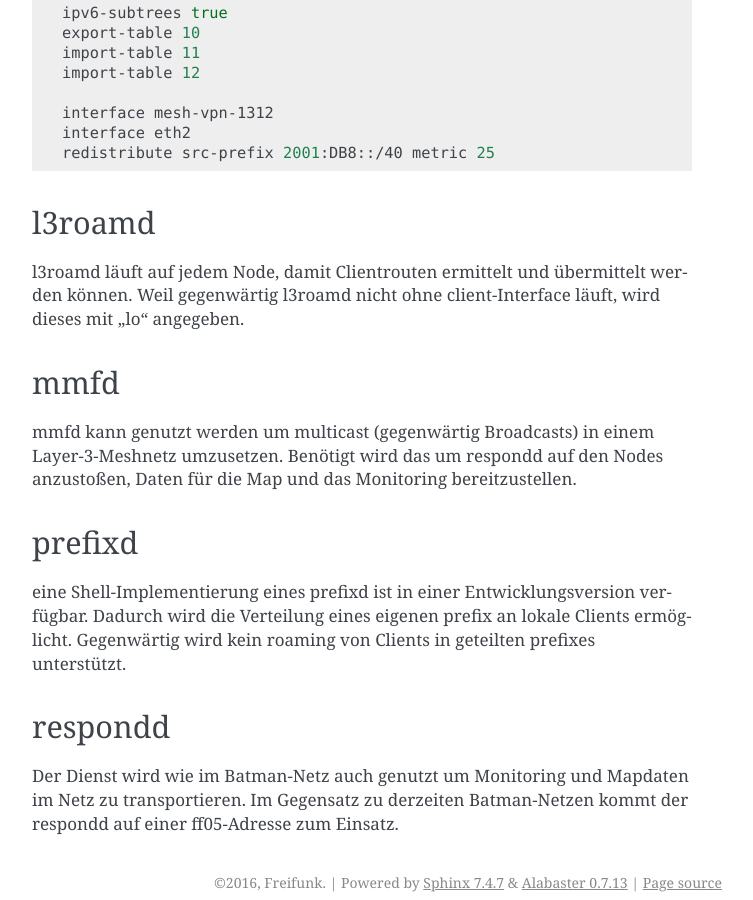
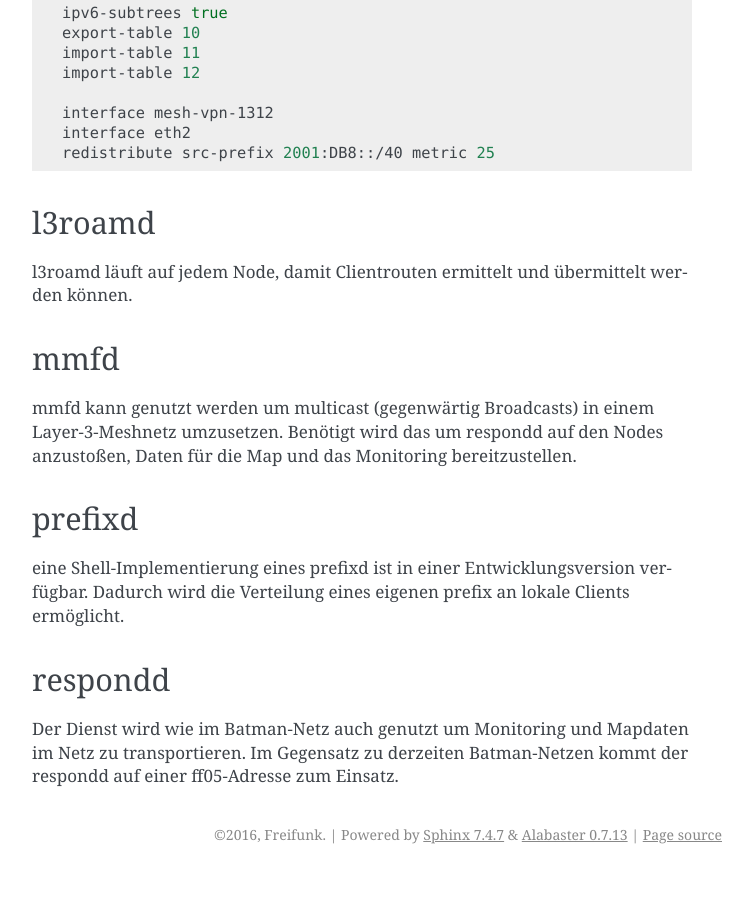
Before and after one commit to freifunk-l3r/readthedocs, a Sphinx documentation site: the page built from docs/components.rst, in a window 1280 px wide and 900 px high, scrolled down 2389 px. Shown: the whole window, without its empty margins (388-1141 px from the left). Built offline with Sphinx 7.4.7, drawn with Linux system fonts in a browser that asks for light colours; after the commit the page ends 3263 px from its top, so only the background shows below that; some of the changed text lies outside the part shown.

Commit message:
Update components.rst

```diff
--- a/docs/components.rst
+++ b/docs/components.rst
@@ -66,7 +66,7 @@ Der Rest funktioniert automatisch. Dabei ist auf dem gateway für 2001:DB8::/40
 
 l3roamd
 -------
-l3roamd läuft auf jedem Node, damit Clientrouten ermittelt und übermittelt werden können. Weil gegenwärtig l3roamd nicht ohne client-Interface läuft, wird dieses mit "lo" angegeben.
+l3roamd läuft auf jedem Node, damit Clientrouten ermittelt und übermittelt werden können.
 
 mmfd
 ----
@@ -75,7 +75,7 @@ Benötigt wird das um respondd auf den Nodes anzustoßen, Daten für die Map und
 
 prefixd
 -------
-eine Shell-Implementierung eines prefixd ist in einer Entwicklungsversion verfügbar. Dadurch wird die Verteilung eines eigenen prefix an lokale Clients ermöglicht. Gegenwärtig wird kein roaming von Clients in geteilten prefixes unterstützt.
+eine Shell-Implementierung eines prefixd ist in einer Entwicklungsversion verfügbar. Dadurch wird die Verteilung eines eigenen prefix an lokale Clients ermöglicht.
 
 respondd
 --------
```
Also changed, not shown: other parts of docs/components.rst (+3 -3 lines).
